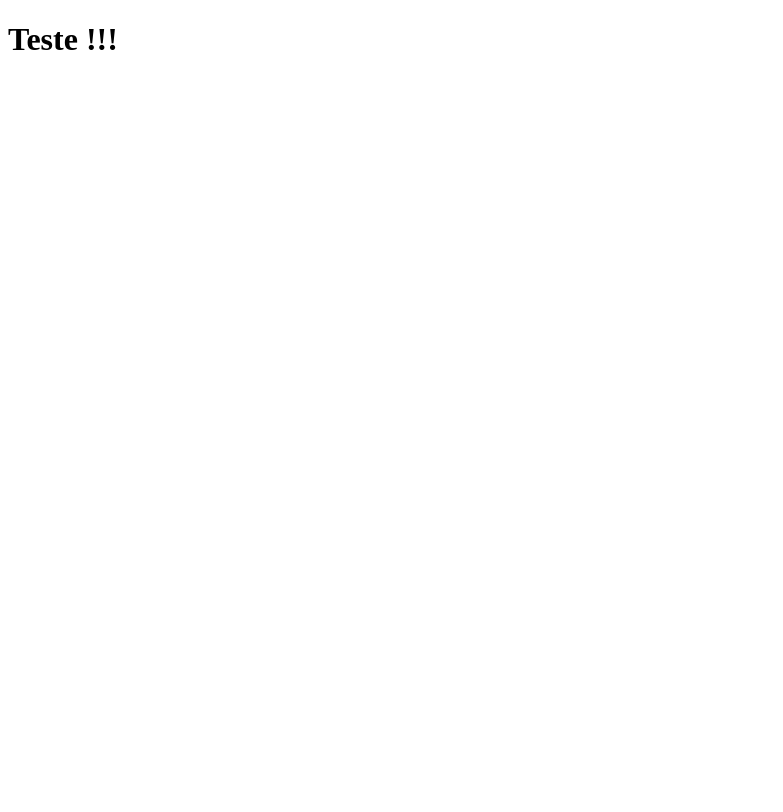
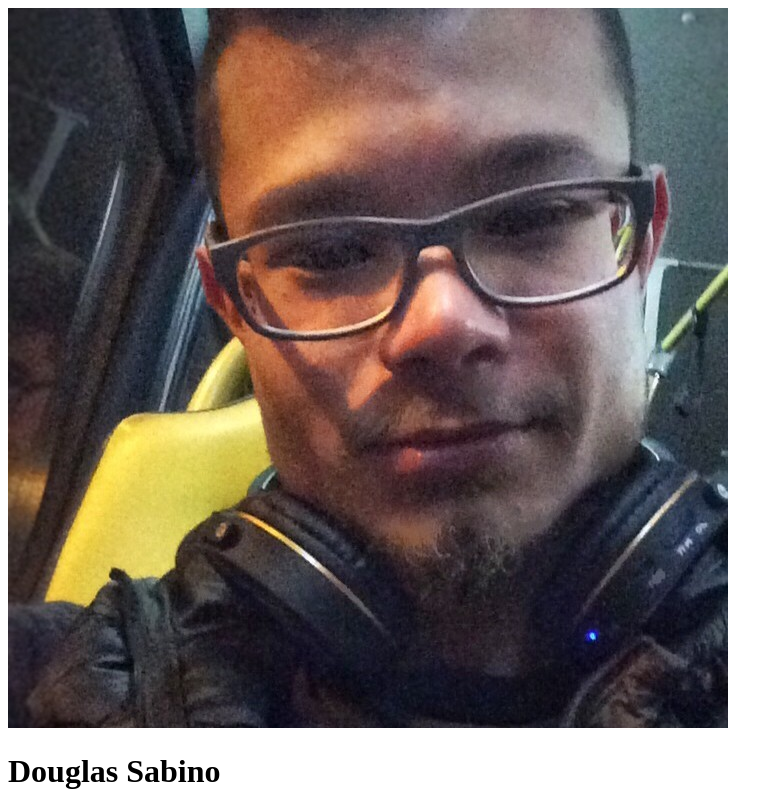
Before and after one commit to DouglasSabino/DouglasSabino.github.io, a plain HTML site: page index.html in a window 1280 px wide. Shown: the whole page, without its empty margins (0-783 px from the left). Drawn offline with Linux system fonts and the light colour scheme.

Commit message:
adicona foto perfil

```diff
--- a/index.html
+++ b/index.html
@@ -10,6 +10,9 @@
 
 <body>
 
+    <img src="imagem/1.jpeg" alt="foto de perfil Douglas Sabino">
+    <h1><strong>Douglas Sabino</strong></h1>
+
 </body>
- <h1>Teste !!!</h1>
+
 </html>
```
